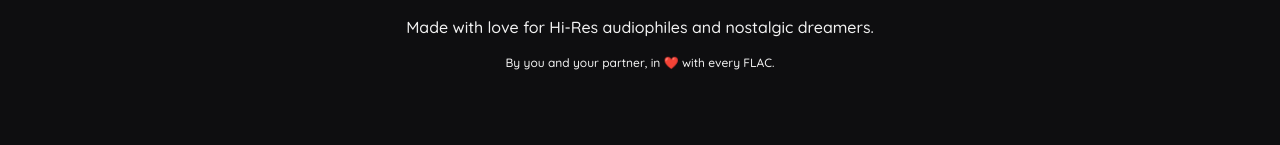
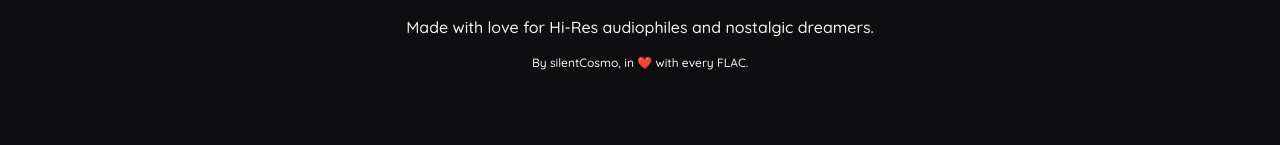
Before and after one commit to silentCosmo/whisplay, a Next.js app: page /settings in a window 1280 px wide. Shown: the part 146-291 px from the top of the page. Built offline with nearby package versions, Linux system fonts and the light colour scheme.

Commit message:
mini_about

```diff
--- a/src/app/settings/page.js
+++ b/src/app/settings/page.js
@@ -7,7 +7,7 @@ export default function Settings() {
       <div className="p-6 max-w-xl mx-auto space-y-4 text-center">
         <h2 className="text-2xl font-bold">⚙️ Settings</h2>
         <p className="text-glow/70">Made with love for Hi-Res audiophiles and nostalgic dreamers.</p>
-        <p className="text-xs text-pinky">By you and your partner, in ❤️ with every FLAC.</p>
+        <p className="text-xs text-pinky">By silentCosmo, in ❤️ with every FLAC.</p>
       </div>
     </>
   );
```
